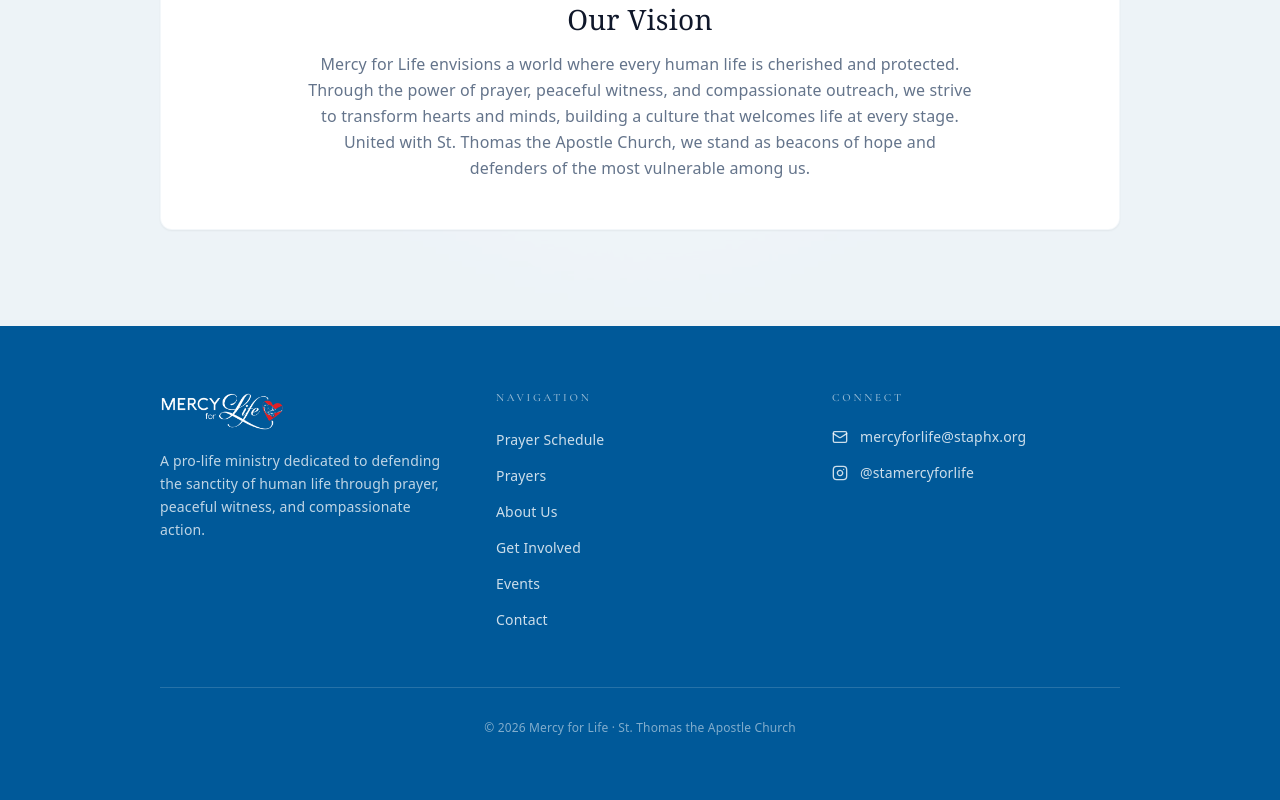
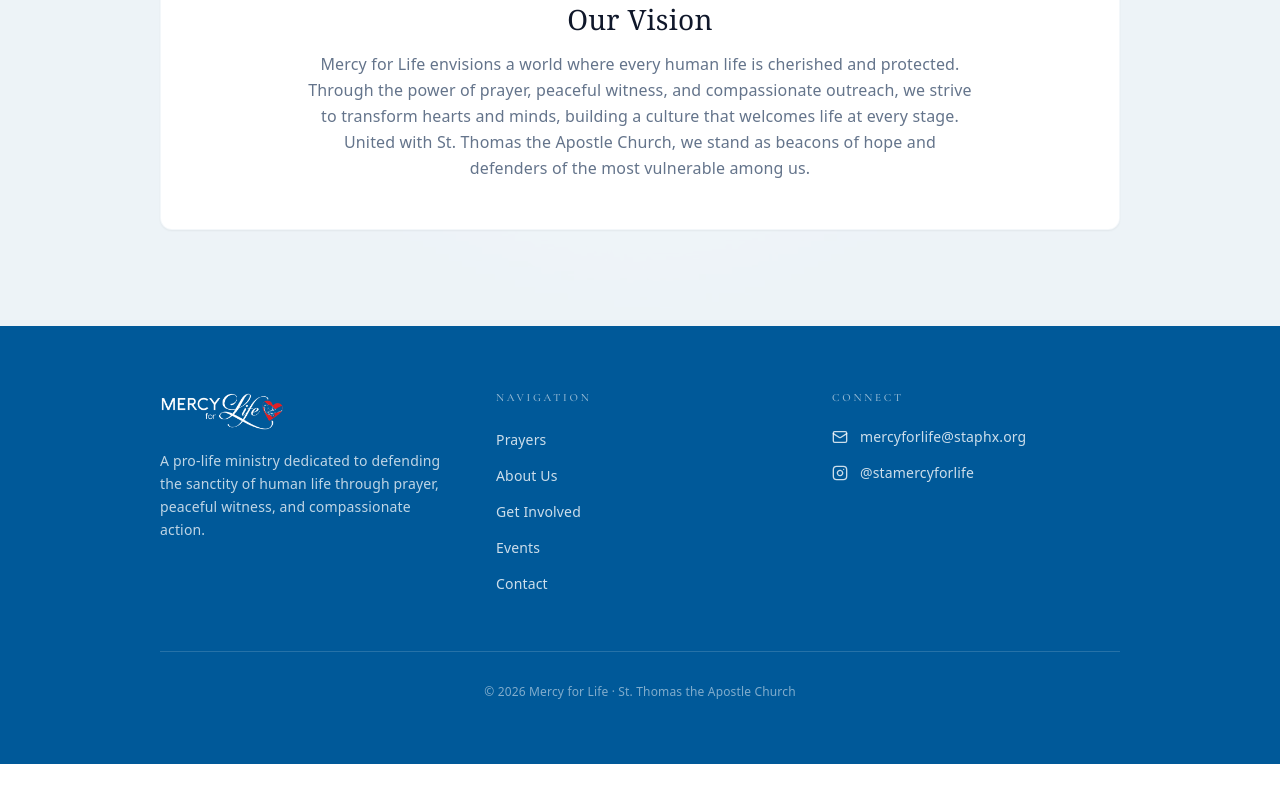
Before and after one commit to ashleykissinger45-dev/mercy-for-life, a Next.js app: page / in a window 1280 px wide. Shown: the part 1496-2296 px from the top of the page. After the commit the page ends 2260 px from the top, so only its background shows below. Built offline with nearby package versions, Linux system fonts and the light colour scheme.

Commit message:
Remove Prayer Schedule tab from nav and footer

```diff
--- a/src/components/Footer.tsx
+++ b/src/components/Footer.tsx
@@ -30,7 +30,6 @@ export default function Footer() {
             <h4 className="text-[11px] font-medium tracking-[0.25em] uppercase text-white/60 mb-5">Navigation</h4>
             <ul className="space-y-3">
               {[
-                { label: 'Prayer Schedule', href: '/prayer' },
                 { label: 'Prayers', href: '/prayers' },
                 { label: 'About Us', href: '/about' },
                 { label: 'Get Involved', href: '/get-involved' },
--- a/src/components/Navigation.tsx
+++ b/src/components/Navigation.tsx
@@ -12,7 +12,6 @@ export default function Navigation() {
 
   const navItems = [
     { name: 'Home', href: '/' },
-    { name: 'Prayer Schedule', href: '/prayer' },
     { name: 'Prayers', href: '/prayers' },
     { name: 'About', href: '/about' },
     { name: 'Events', href: '/events' },
```
